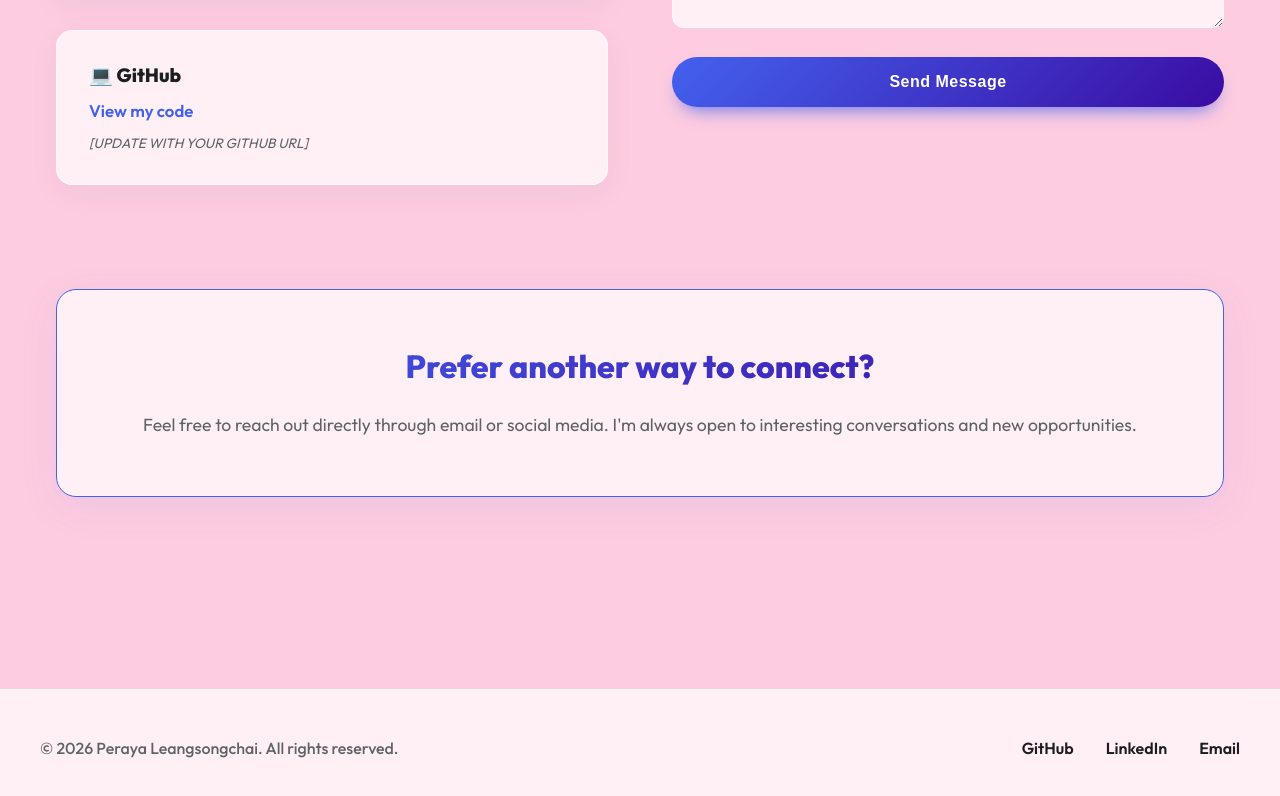
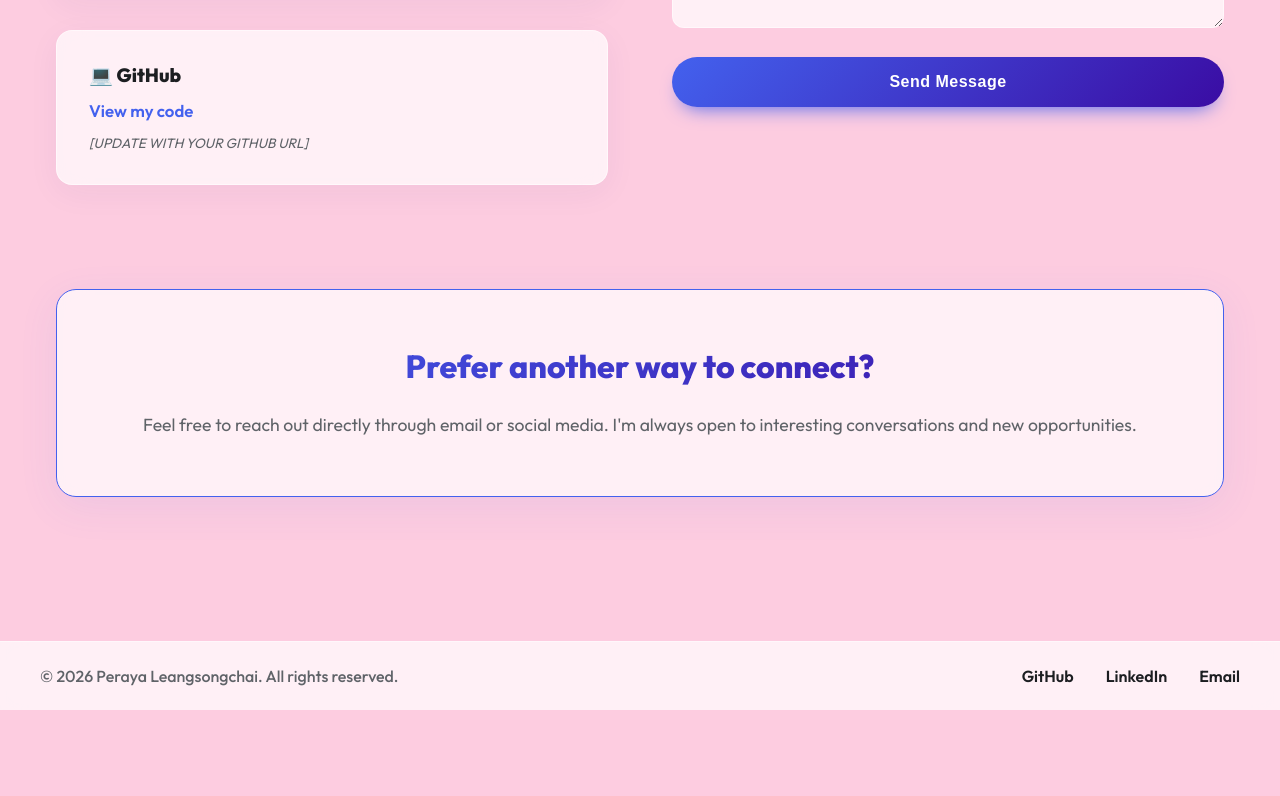
Before and after one commit to MTPeraya/MTPeraya.github.io, a React (Create React App) app in the folder my-port/: page / in a window 1280 px wide. Shown: the part 6186-6982 px from the top of the page. After the commit the page ends 6896 px from the top, so only its background shows below. Built offline with nearby package versions, Linux system fonts and the light colour scheme.

Commit message:
fix footer

```diff
--- a/my-port/src/components/Layout.css
+++ b/my-port/src/components/Layout.css
@@ -11,7 +11,7 @@
   background: var(--glass-bg);
   backdrop-filter: blur(16px);
   -webkit-backdrop-filter: blur(16px);
-  padding: 1.2rem 0;
+  padding: 1rem 0;
   border-bottom: 1px solid var(--glass-border);
   position: sticky;
   top: 0;
@@ -77,8 +77,8 @@
   -webkit-backdrop-filter: blur(12px);
   border-top: 1px solid var(--glass-border);
   color: var(--color-text-muted);
-  padding: 3rem 1.5rem;
-  margin-top: 4rem;
+  padding: 1.5rem 1.5rem;
+  margin-top: 1rem;
 }
 
 .footer-content {
```
